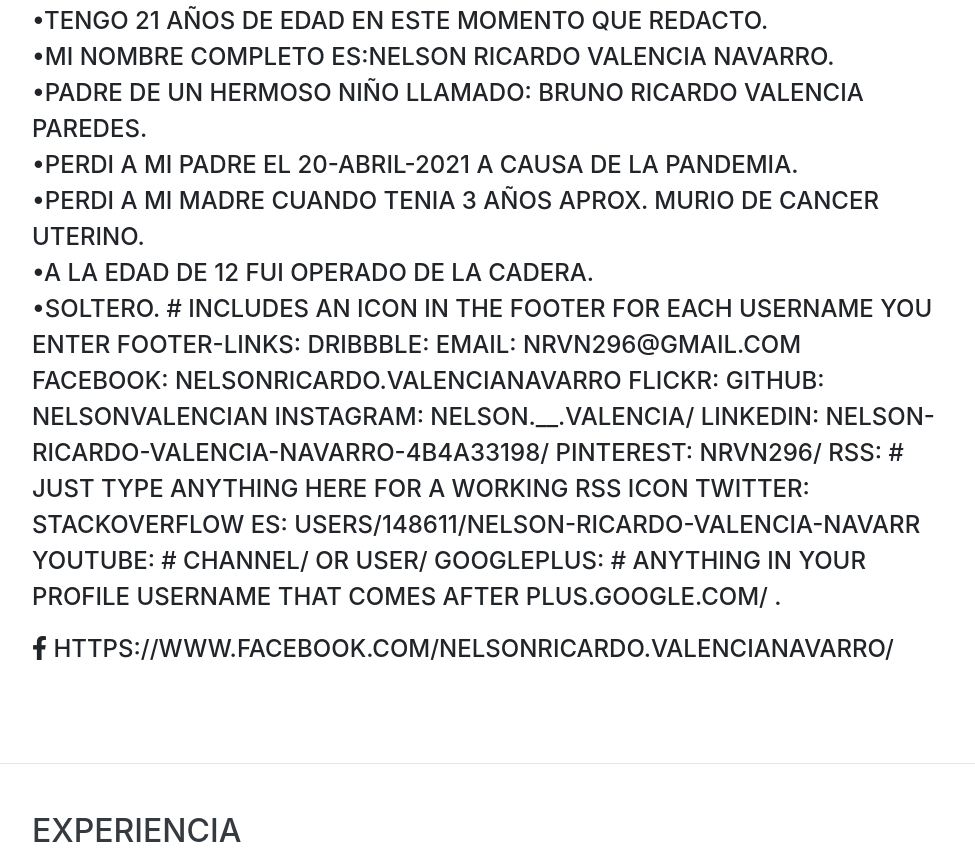
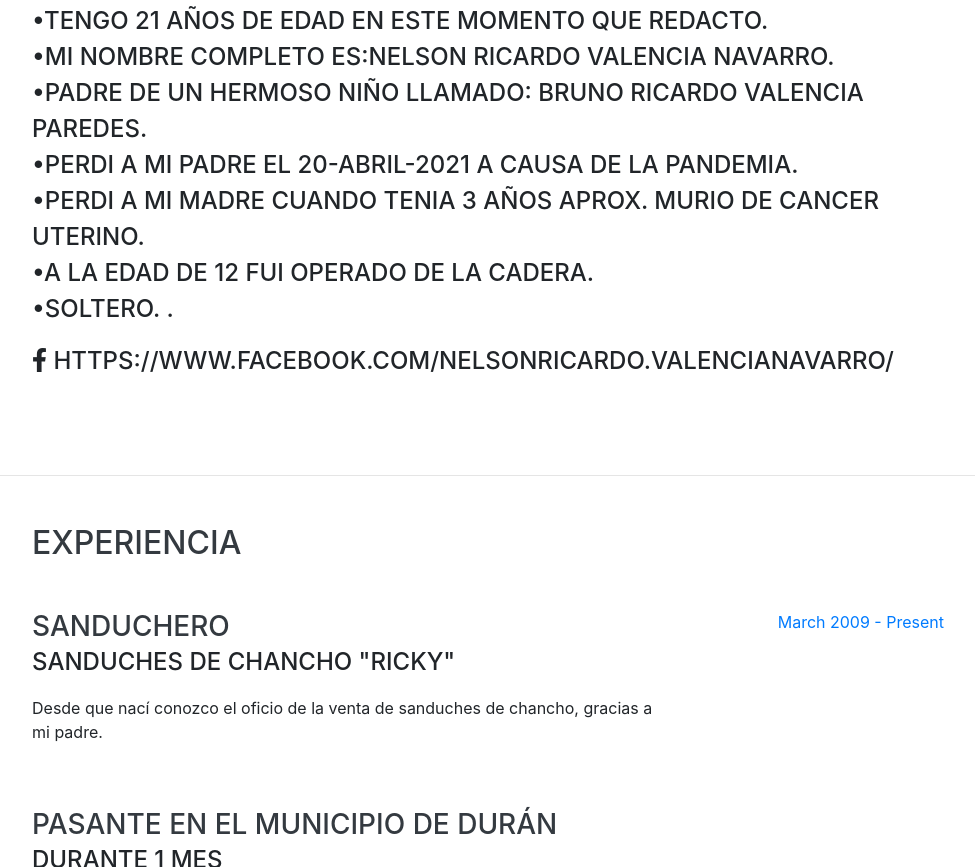
Before and after one commit to nelsonvalencian/P-gina-web-personal, a website with bundled scripts: page index.html in a window 1280 px wide. Shown: the part 597-1464 px from the top of the page, without its empty margins (288-1263 px from the left). Built offline with nearby package versions, Linux system fonts and the light colour scheme; a web font is replaced by a local one.

Commit message:
Update index.html

```diff
--- a/index.html
+++ b/index.html
@@ -64,24 +64,10 @@
         <div class="subheading mb-5"> •A la edad de 12 fui operado de la cadera.
            <div class="subheading mb-5"> •Soltero.
 
-        # Includes an icon in the footer for each username you enter
-footer-links:
-  dribbble:
-  email: nrvn296@gmail.com
-  facebook: nelsonricardo.valencianavarro
-  flickr:
-  github: nelsonvalencian
-  instagram: nelson.__.valencia/
-  linkedin: nelson-ricardo-valencia-navarro-4b4a33198/
-  pinterest: nrvn296/
-  rss: # just type anything here for a working RSS icon
-  twitter:
-  stackoverflow es: users/148611/nelson-ricardo-valencia-navarr
-  youtube: # channel/<your_long_string> or user/<user-name>
-  googleplus: # anything in your profile username that comes after plus.google.com/
 
           .</p>
             <i class="fab fa-facebook-f"></i> https://www.facebook.com/nelsonricardo.valencianavarro/
+          <a href="https://www.facebook.com/nelsonricardo.valencianavarro/u=[url]"></a>
           </a>
         </div>
       </div>
```
